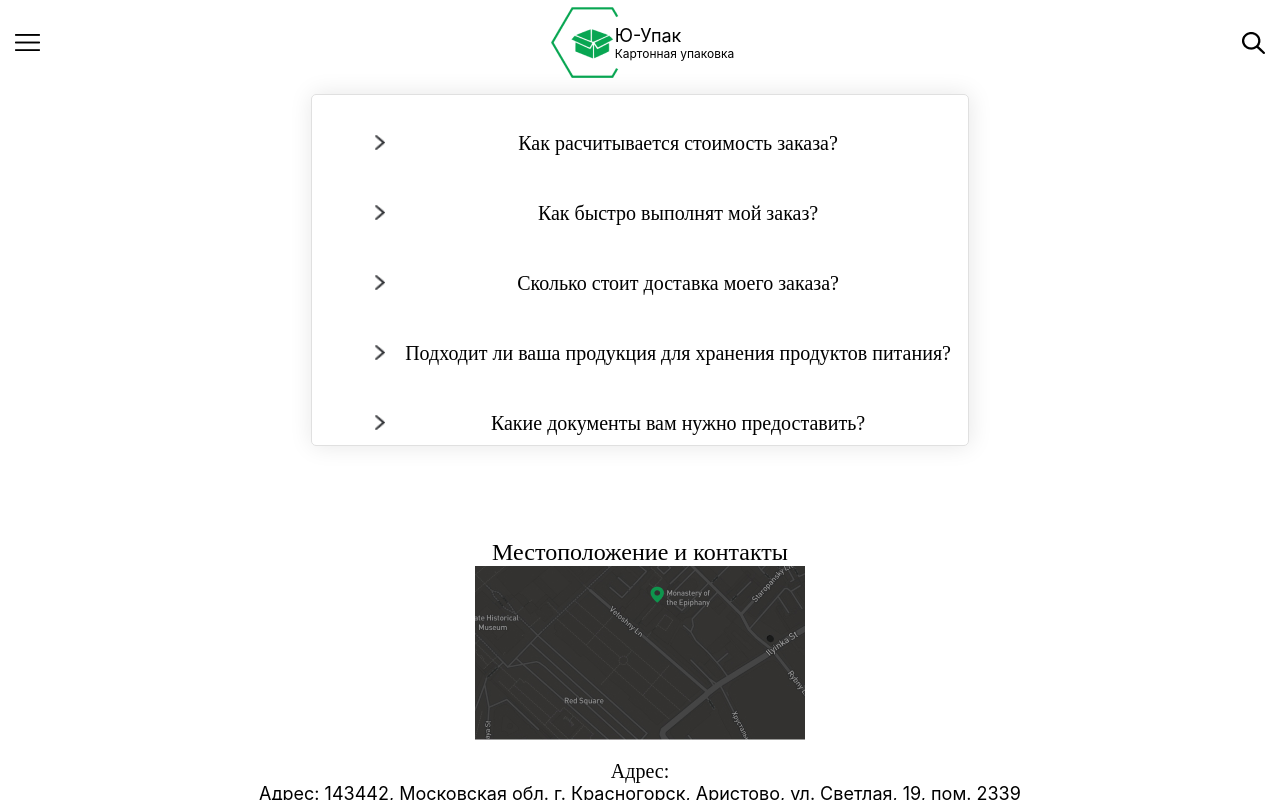
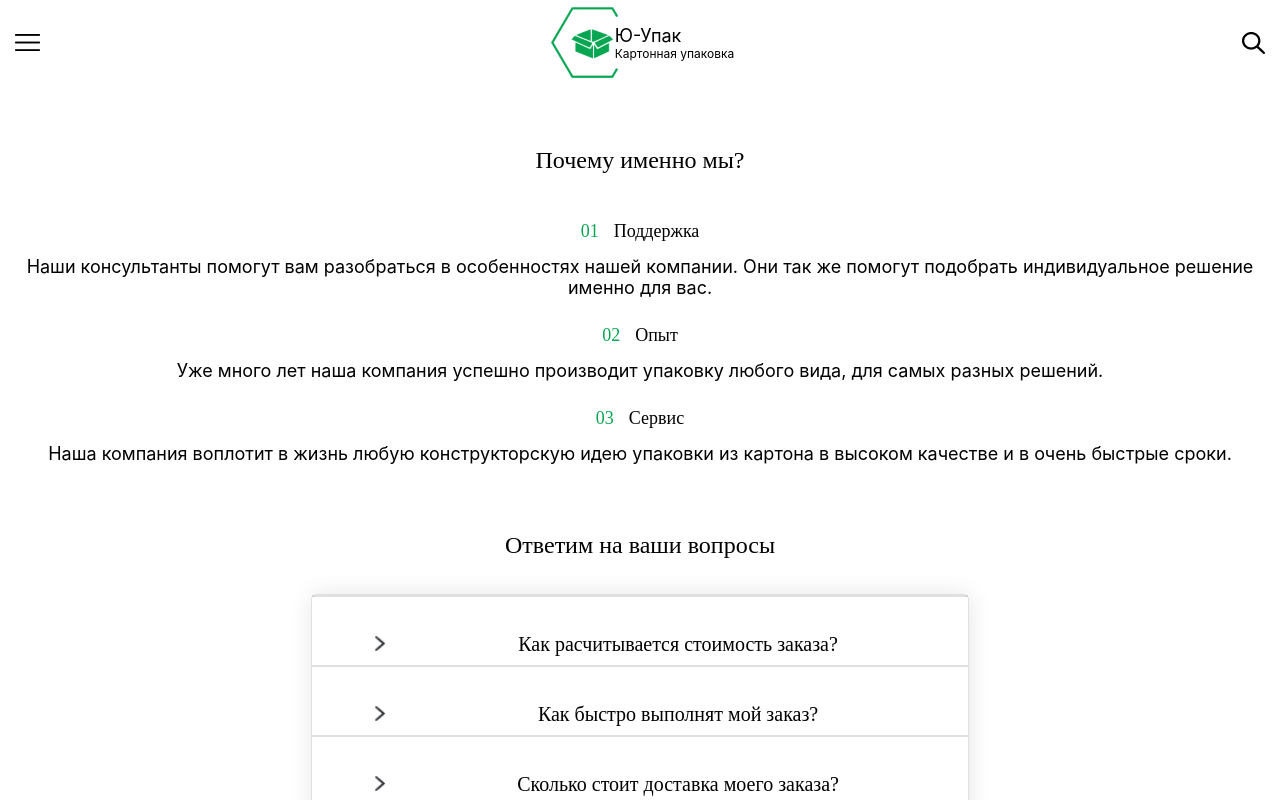
Before and after one commit to SWTsukanov/upack, a React (Create React App) app: page / in a window 1280 px wide. Shown: the top 800 px of the page. Built offline with nearby package versions, Linux system fonts and the light colour scheme.

Commit message:
create aboutUs

```diff
--- a/src/components/atom/A_Text.js
+++ b/src/components/atom/A_Text.js
@@ -18,7 +18,7 @@ export default AText;
 
 const Text = styled.p`
   font-size: ${(props) => props.sizeFont ? props.sizeFont : props.theme.fontSize.mainFont};
-  font-family: ${(props) => props.font};
+  font-family: ${(props) => props.font ? props.font : props.theme.fontFamily};
   margin-top: ${(props) => props.marginTop};
   color: ${(props) =>
     props.colorText ? props.colorText : props.theme.colors.main};
--- /dev/null
+++ b/src/components/molecule/M_AboutUs.js
@@ -0,0 +1,53 @@
+import React from "react";
+import styled from "styled-components";
+
+import AText from "../atom/A_Text";
+
+const MAboutUs = ({propNumber, propTitle, propText}) => {
+
+    return (
+        <Div>
+
+            <DivSmall>
+                <AText
+                text={propNumber}
+                colorText={(props) => props.theme.colors.mainBg}
+                />
+                <AText
+                text={propTitle} />
+            </DivSmall>
+            <DivText>
+                <AText
+                text={propText} />
+            </DivText>
+
+        </Div>
+
+    )
+}
+
+export default MAboutUs;
+
+const Div = styled.div`
+    display: flex;
+    flex-direction: column;
+    width: 100%;
+    align-items: center;
+    justify-content: center;
+    padding: 27px 15px 0 15px;
+`;
+const DivSmall = styled.div`
+    display: flex;
+    flex-direction: row;
+        & :first-child{
+        margin-right: 15px;
+        };
+        & :nth-child(1n){
+        font-family: ${props => props.theme.fonts.semibold};
+     };
+`;
+const DivText = styled.div`
+    display: flex;
+    text-align:center;
+    margin-top: 14px;
+`
--- a/src/components/molecule/M_QuestionsActive.js
+++ b/src/components/molecule/M_QuestionsActive.js
@@ -11,19 +11,22 @@ const MQuestionActive = ({ dataText, title, id }) => {
   const [state, setState] = useState(false);
 
   const handleClick = () => {
-    setState(!state)
+    setState(state=>!state)
   }
-
-
+// custom hooks, listener outside
   return (
     <Div onClick={handleClick} >
-
       <DivEvent id={id} />
 
       <DivTitle>
 
         <DivIcon>
-          <AIcon isActive={state} source={braces} width={"10px"} height={"15px"} />
+          <AIcon
+          isActive={state}
+          source={braces}
+          width={"10px"}
+          height={"15px"}
+          />
         </DivIcon>
 
         <DivTitleText>
@@ -54,7 +57,7 @@ const Div = styled.div`
   flex-direction: column;
   align-items: center;
   text-align: center;
-  padding: 10px 15px;
+  padding: 9px 15px;
   margin-top: 27px;
   position: relative;
 `;
--- a/src/components/organism/O_AboutQuestions.js
+++ b/src/components/organism/O_AboutQuestions.js
@@ -1,16 +1,53 @@
-import React from 'react';
+import React,{useState} from 'react';
 import styled from 'styled-components';
 import MQuestionActive from '../molecule/M_QuestionsActive';
-import { activeQuestions } from '../../data/questions'
+import { activeQuestions, aboutUs } from '../../data/questions'
+import AText from '../atom/A_Text';
+import MAboutUs from '../molecule/M_AboutUs';
 
 
 const OAboutQuestions = () => {
 
+const [questionId,setQuestionId]=useState();
+
+console.log(questionId)
     return (
         <Div >
+            <DivTitle>
+                <AText
+                    text={'Почему именно мы?'}
+                    fontSize={props => props.theme.fontSize.h3}
+                    fontFamily={props => props.theme.fonts.semibold}
+                />
+            </DivTitle>
+            {aboutUs.map((el, id) => <MAboutUs
+                key={id}
+                propNumber={el.id}
+                propTitle={el.title}
+                propText={el.fullText}
+            />)}
 
-            <DivSmall>
-                {activeQuestions.map((el, id) =>{ return( <MQuestionActive key={id} id={id + 1} title={el.title} dataText={el.fullText} />)})}
+            <DivTitle>
+                <AText
+                    text={'Ответим на ваши вопросы'}
+                    fontSize={props => props.theme.fontSize.h3}
+                    fontFamily={props => props.theme.fonts.semibold}
+                />
+            </DivTitle>
+
+            <DivSmall onClick={(e)=>setQuestionId(e.target.id)}>
+                {activeQuestions.map((el, id) =>{return(
+                <Div key={id} >
+                <Hr/>
+                <MQuestionActive
+
+                        id={id + 1} /*data id attributes */
+                        title={el.title}
+                        dataText={el.fullText} />
+                        </Div>
+                        )}
+
+                )}
             </DivSmall>
         </Div>
     )
@@ -21,6 +58,7 @@ export default OAboutQuestions;
 const Div = styled.div`
     display: flex;
     flex-direction: column;
+    align-items: center;
 `;
 const DivSmall = styled.div`
     display: flex;
@@ -29,5 +67,15 @@ const DivSmall = styled.div`
     border-radius: 5px;
     box-shadow: 1px 0px 23px 0px rgba(0,0,0,0.1);
     margin: 15px;
-
+`;
+const DivTitle = styled.div`
+    width:100%;
+    text-align: center;
+    margin-top: 68px;
+    margin-bottom: 20px;
 `
+const Hr = styled.hr`
+width:100%;
+border: 1px solid ${props=>props.theme.colors.secondBgGrey};
+opacity: 20%;
+`
```
